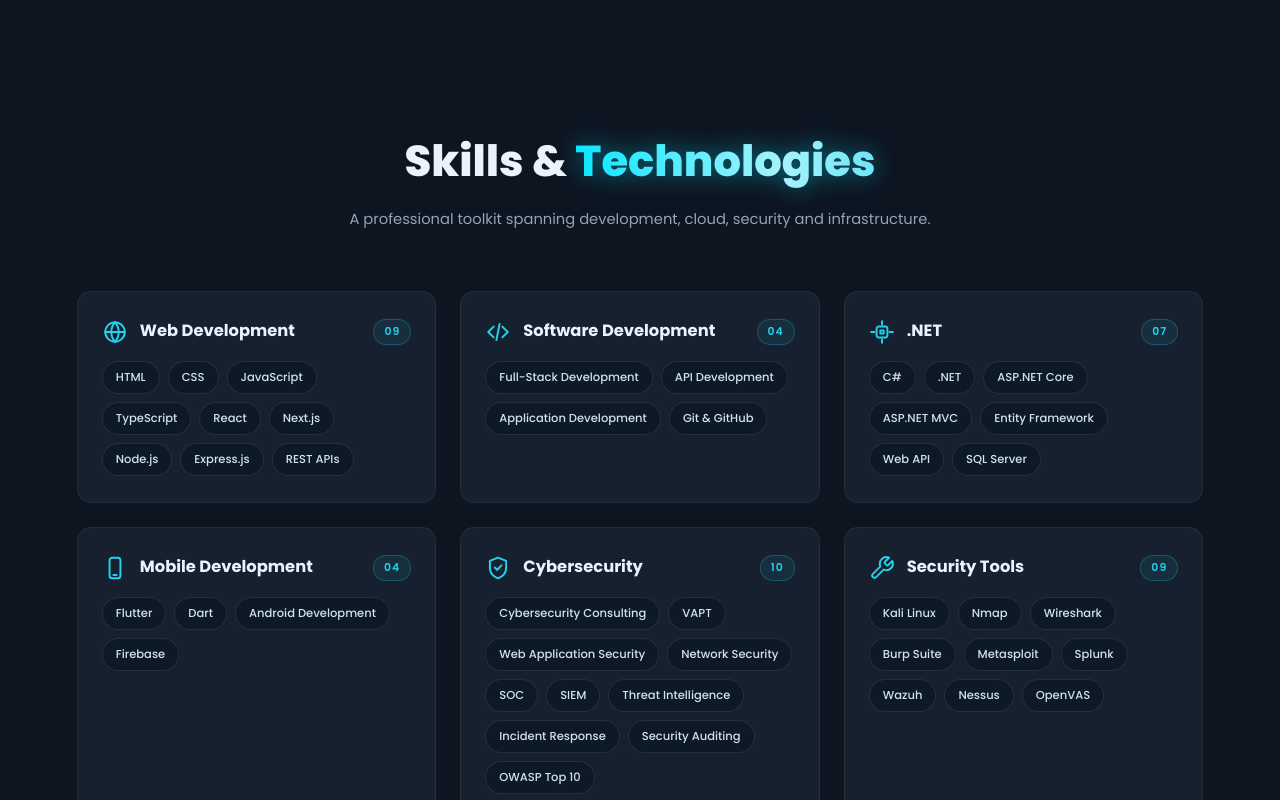
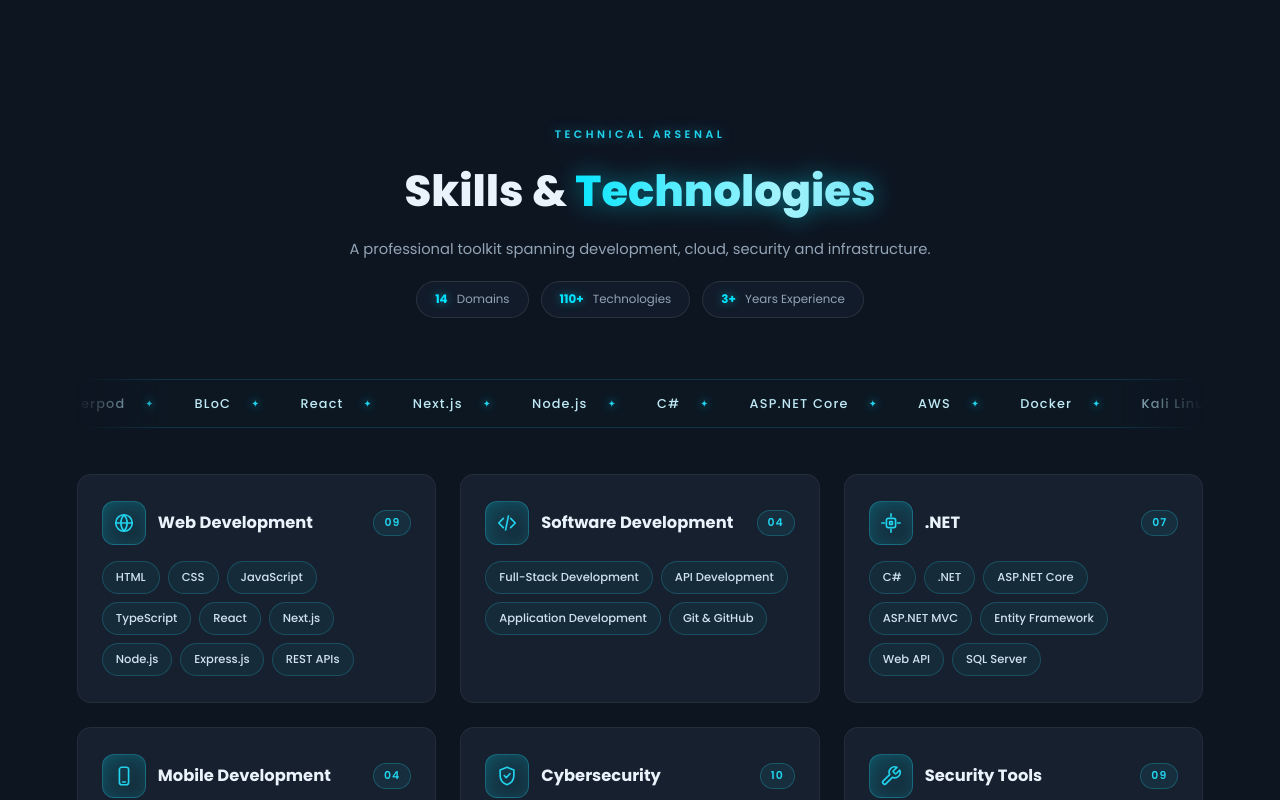
Before and after one commit to linux113/Mahendra_Portfolio, a React (Vite) app: page / in a window 1280 px wide. Shown: the part 2040-2840 px from the top of the page. Built offline with nearby package versions, Linux system fonts and the light colour scheme.

Commit message:
Skills & Technologies showcase upgrade: eyebrow + stat pills, infinite tech marquee, glowing icon tiles, staggered chip reveal, hover top-beam on cards
Co-authored-by: arena-agent <297053741+arena-agent@users.noreply.github.com>

```diff
--- a/src/App.jsx
+++ b/src/App.jsx
@@ -1,6 +1,6 @@
 import React from "react";
 import { motion, useScroll } from "framer-motion";
-import { DATA, NAV, SKILLS, EXPERIENCE } from "./data.js";
+import { DATA, NAV, SKILLS, EXPERIENCE, MARQUEE } from "./data.js";
 
 const REDUCED =
   typeof window !== "undefined" &&
@@ -303,13 +303,59 @@
   );
 }
 
+function Chips({ items }) {
+  if (REDUCED) {
+    return (
+      <div className="chips">
+        {items.map((it) => (<span className="chip" key={it}>{it}</span>))}
+      </div>
+    );
+  }
+  return (
+    <motion.div
+      className="chips"
+      initial="hidden"
+      whileInView="show"
+      viewport={{ once: true, margin: "-60px" }}
+      variants={{ hidden: {}, show: { transition: { staggerChildren: 0.035 } } }}
+    >
+      {items.map((it) => (
+        <motion.span
+          className="chip"
+          key={it}
+          variants={{
+            hidden: { opacity: 0, y: 10, scale: 0.9 },
+            show: { opacity: 1, y: 0, scale: 1, transition: { duration: 0.35, ease: [0.22, 0.61, 0.36, 1] } },
+          }}
+        >
+          {it}
+        </motion.span>
+      ))}
+    </motion.div>
+  );
+}
+
 function Skills() {
+  const total = SKILLS.reduce((n, s) => n + s.items.length, 0);
   return (
     <section id="skills">
       <R className="sec-head center">
+        <div className="eyebrow">Technical Arsenal</div>
         <h2 className="sec-title">Skills & <span className="c">Technologies</span></h2>
         <p className="sec-sub">A professional toolkit spanning development, cloud, security and infrastructure.</p>
+        <div className="sk-stats">
+          <span><b>{SKILLS.length}</b> Domains</span>
+          <span><b>{total}+</b> Technologies</span>
+          <span><b>3+</b> Years Experience</span>
+        </div>
       </R>
+      <div className="marquee" aria-hidden="true">
+        <div className="mq-track">
+          {[...MARQUEE, ...MARQUEE].map((m, i) => (
+            <span key={i}>{m}<i>✦</i></span>
+          ))}
+        </div>
+      </div>
       <div className="sk-grid">
         {SKILLS.map((s, i) => (
           <R key={s.title} delay={(i % 3) * 0.08}>
@@ -319,11 +365,7 @@
                 <h3>{s.title}</h3>
                 <span className="cnt">{String(s.items.length).padStart(2, "0")}</span>
               </div>
-              <div className="chips">
-                {s.items.map((it) => (
-                  <span className="chip" key={it}>{it}</span>
-                ))}
-              </div>
+              <Chips items={s.items} />
             </div>
           </R>
         ))}
--- a/src/data.js
+++ b/src/data.js
@@ -130,6 +130,8 @@
   { id: "contact", label: "Contact" },
 ];
 
+export const MARQUEE = ["Flutter", "Dart", "Firebase", "REST APIs", "GetX", "Riverpod", "BLoC", "React", "Next.js", "Node.js", "C#", "ASP.NET Core", "AWS", "Docker", "Kali Linux", "Burp Suite", "MySQL", "MongoDB", "Figma", "TypeScript", "Python", "Linux", "Nginx", "CI/CD"];
+
 export const SKILLS = [
   { icon: "globe", title: "Web Development", items: ["HTML", "CSS", "JavaScript", "TypeScript", "React", "Next.js", "Node.js", "Express.js", "REST APIs"] },
   { icon: "code", title: "Software Development", items: ["Full-Stack Development", "API Development", "Application Development", "Git & GitHub"] },
--- a/src/index.css
+++ b/src/index.css
@@ -205,3 +205,25 @@
 /* overlay link label */
 .cir-row { margin-top: auto; display: flex; align-items: center; gap: 10px; }
 .cir-row em { font-style: normal; color: #fff; font-size: 0.75rem; font-weight: 600; letter-spacing: 0.4px; }
+
+/* skills showcase upgrade */
+.eyebrow { font-size: 0.68rem; letter-spacing: 3.5px; text-transform: uppercase; color: var(--cyan); font-weight: 600; margin-bottom: 12px; text-shadow: 0 0 12px rgba(0, 229, 255, 0.5); }
+.sk-stats { display: flex; gap: 12px; justify-content: center; flex-wrap: wrap; margin-top: 20px; }
+.sk-stats span { font-size: 0.74rem; color: var(--muted); border: 1px solid rgba(255, 255, 255, 0.1); border-radius: 999px; padding: 8px 18px; background: rgba(22, 32, 46, 0.65); backdrop-filter: blur(6px); }
+.sk-stats b { color: var(--cyan-hot); font-weight: 700; margin-right: 6px; text-shadow: 0 0 10px rgba(0, 229, 255, 0.6); }
+
+.marquee { overflow: hidden; margin: 0 auto clamp(30px, 4vw, 46px); border-block: 1px solid rgba(34, 211, 238, 0.16); background: rgba(13, 26, 38, 0.55); padding: 13px 0; -webkit-mask-image: linear-gradient(90deg, transparent, #000 8%, #000 92%, transparent); mask-image: linear-gradient(90deg, transparent, #000 8%, #000 92%, transparent); }
+.mq-track { display: flex; width: max-content; animation: mq 32s linear infinite; }
+.marquee:hover .mq-track { animation-play-state: paused; }
+.mq-track span { display: flex; align-items: center; gap: 20px; padding: 0 20px; color: #bfe9f5; font-size: 0.8rem; font-weight: 500; letter-spacing: 1.2px; white-space: nowrap; }
+.mq-track i { font-style: normal; color: var(--cyan); font-size: 0.6rem; text-shadow: 0 0 8px rgba(0, 229, 255, 0.85); }
+@keyframes mq { to { transform: translateX(-50%); } }
+
+.sk { position: relative; }
+.sk::before { content: ""; position: absolute; top: 0; left: 0; right: 0; height: 2px; border-radius: 14px 14px 0 0; background: linear-gradient(90deg, transparent, var(--cyan-hot), transparent); transform: scaleX(0); transition: transform 0.45s; }
+.sk:hover::before { transform: scaleX(1); }
+.sk-head .ic { width: 44px; height: 44px; border-radius: 12px; background: linear-gradient(140deg, rgba(0, 229, 255, 0.18), rgba(34, 211, 238, 0.05)); border: 1px solid rgba(34, 211, 238, 0.32); box-shadow: inset 0 0 14px rgba(0, 229, 255, 0.14); transition: box-shadow 0.3s; }
+.sk-head .ic svg { width: 22px; height: 22px; }
+.sk:hover .ic { box-shadow: inset 0 0 14px rgba(0, 229, 255, 0.25), 0 0 18px rgba(0, 229, 255, 0.35); }
+.chip { background: rgba(34, 211, 238, 0.06); border-color: rgba(34, 211, 238, 0.22); }
+.chip:hover { background: var(--cyan-hot); color: #05242c; border-color: var(--cyan-hot); box-shadow: 0 0 18px rgba(0, 229, 255, 0.55); }
```
